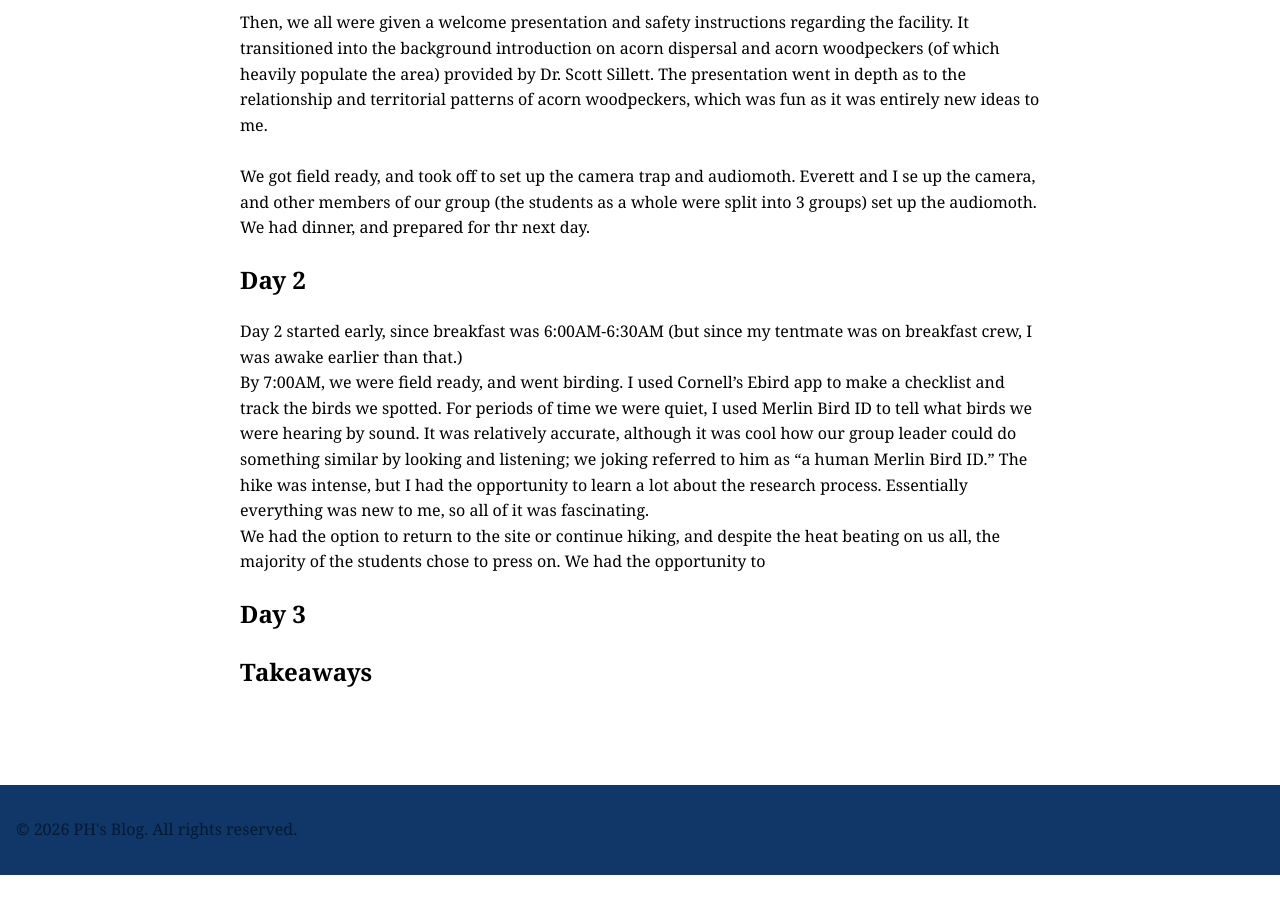
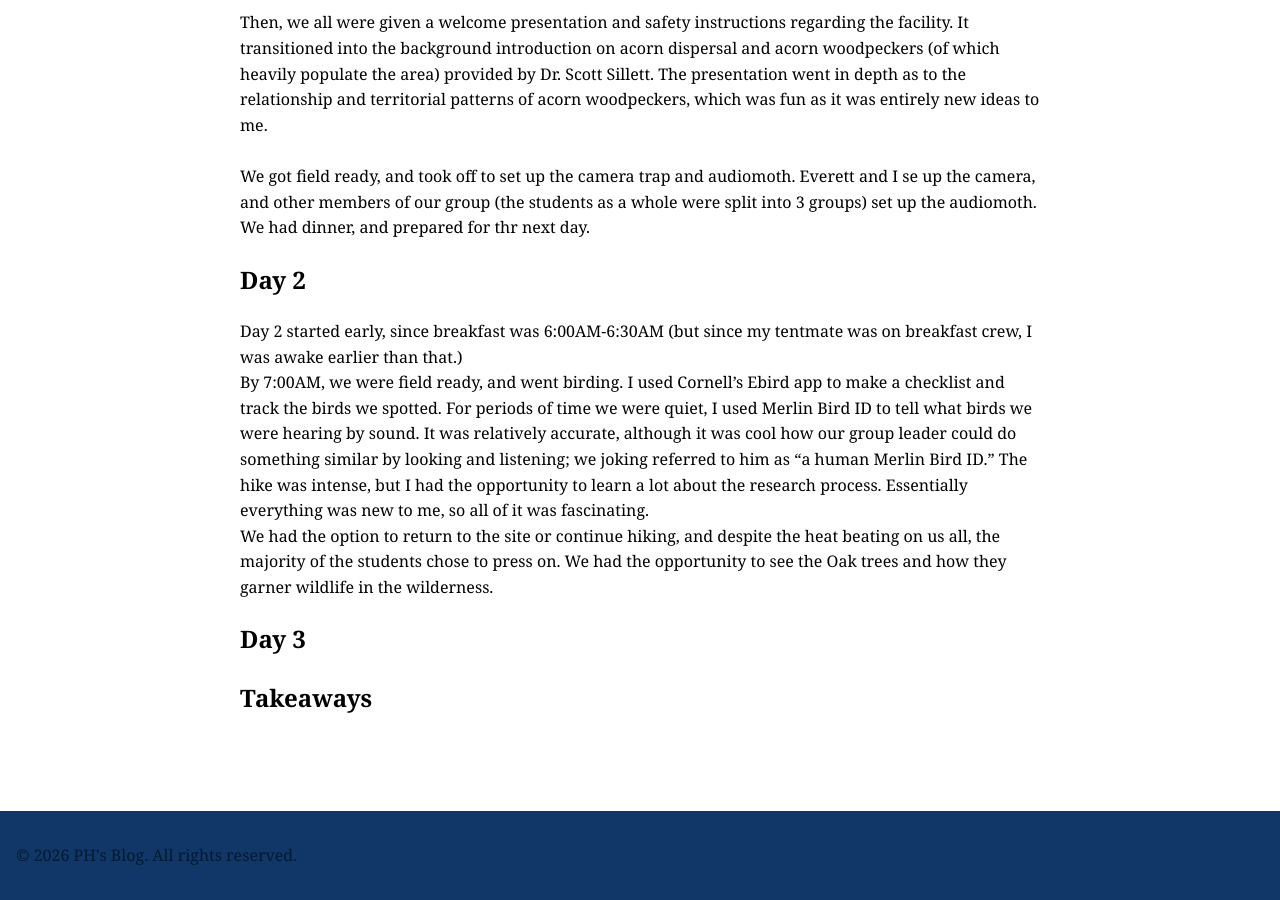
Before and after one commit to CaptainSapphire/PH-s-Blog, a Jekyll site: the page built from _posts/2026-06-30-Research in Sedgwick.md, in a window 1280 px wide and 900 px high, scrolled down 1326 px. Built offline with Jekyll 4.4.1, drawn with Linux system fonts in a browser that asks for light colours; our own code applies the rules of GitHub Pages for plain Markdown files; before the commit the page ends 2201 px from its top, so only the background shows below that.

Commit message:
Update 2026-06-30-Research in Sedgwick.md

```diff
--- a/_posts/2026-06-30-Research in Sedgwick.md
+++ b/_posts/2026-06-30-Research in Sedgwick.md
@@ -25,7 +25,7 @@ We got field ready, and took off to set up the camera trap and audiomoth. Everet
 ## Day 2
 Day 2 started early, since breakfast was 6:00AM-6:30AM (but since my tentmate was on breakfast crew, I was awake earlier than that.) <br>
 By 7:00AM, we were field ready, and went birding. I used Cornell's Ebird app to make a checklist and track the birds we spotted. For periods of time we were quiet, I used Merlin Bird ID to tell what birds we were hearing by sound. It was relatively accurate, although it was cool how our group leader could do something similar by looking and listening; we joking referred to him as "a human Merlin Bird ID." The hike was intense, but I had the opportunity to learn a lot about the research process. Essentially everything was new to me, so all of it was fascinating. <br>
-We had the option to return to the site or continue hiking, and despite the heat beating on us all, the majority of the students chose to press on. We had the opportunity to
+We had the option to return to the site or continue hiking, and despite the heat beating on us all, the majority of the students chose to press on. We had the opportunity to see the Oak trees and how they garner wildlife in the wilderness. <br>
 
 
 ## Day 3
```
